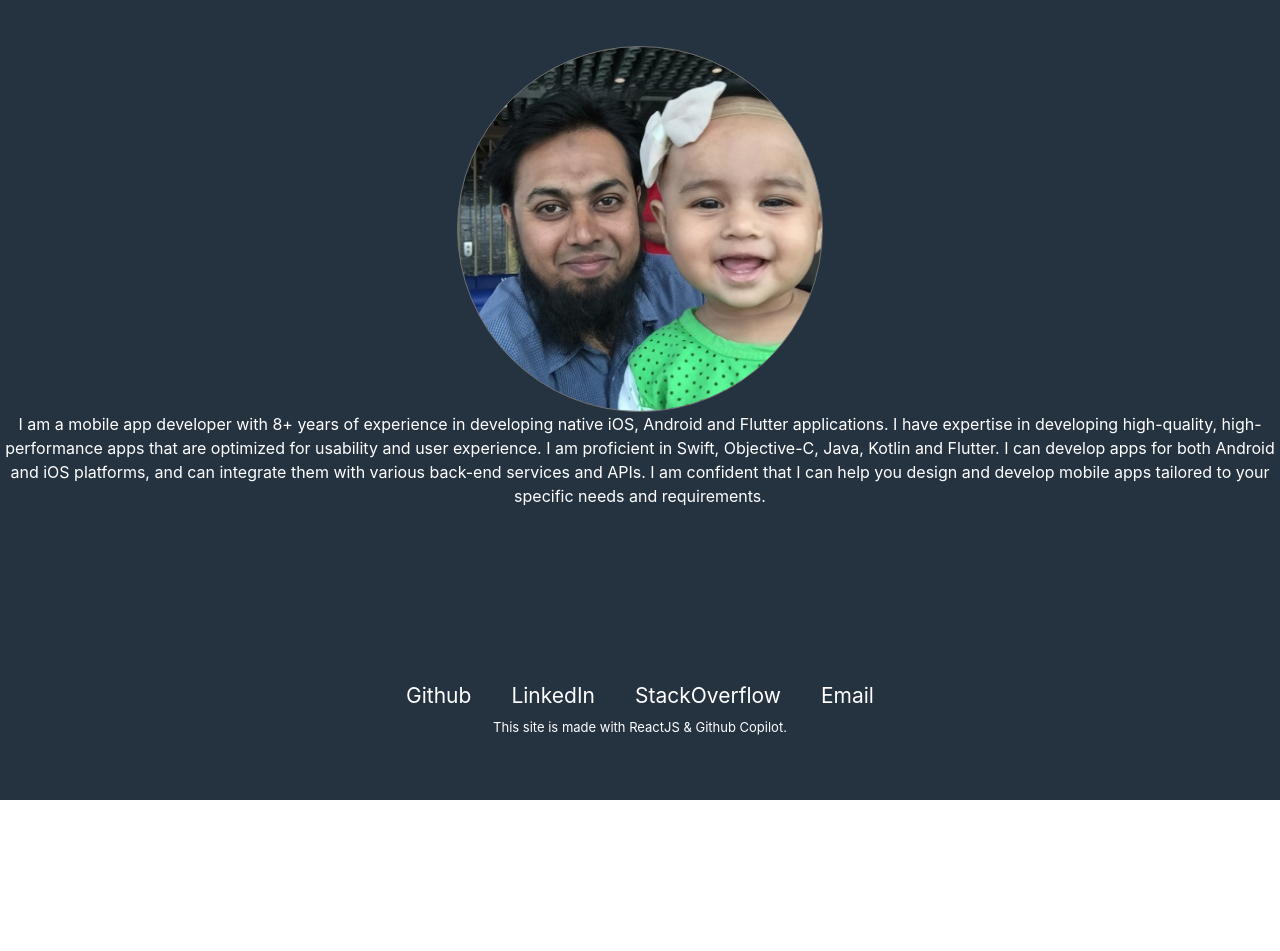
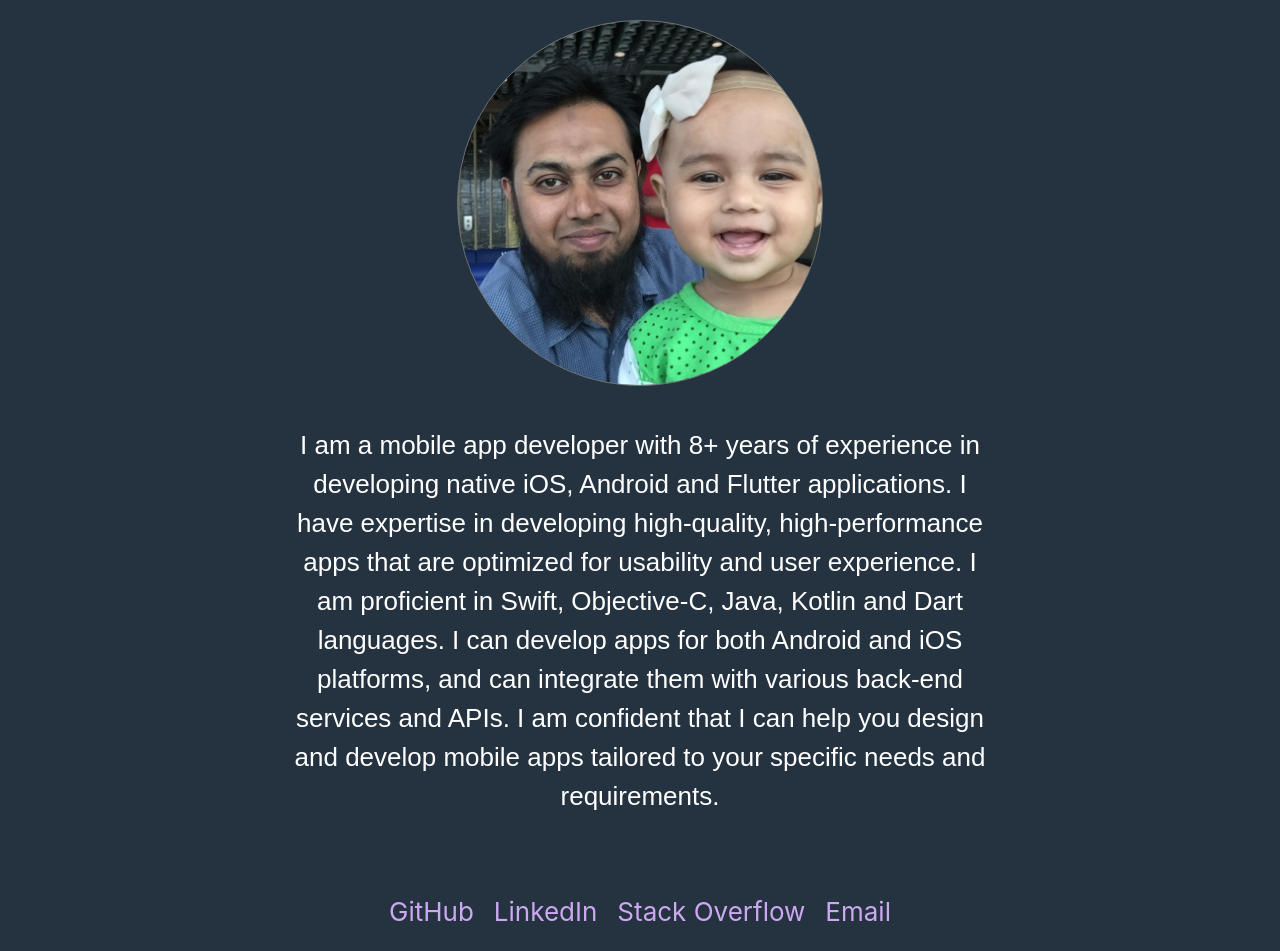
Before and after one commit to momin96/reactJS-nasir-portfolio, a React (Create React App) app: page / in a window 1280 px wide. Before the commit the page ends 800 px from the top, so only its background shows below. Built offline with nearby package versions, Linux system fonts and the light colour scheme.

Commit message:
Separated out each component

```diff
--- a/src/App.css
+++ b/src/App.css
@@ -13,27 +13,13 @@
   color: white;
 }
 
-.footer-links-space {
-  margin-top: 10px;
-  margin-left: 20px;
-  margin-right: 20px;
-  margin-bottom: 10px;
-  font-size: calc(5px + 2vmin);
-  color: white;
-}
-
-.footer-attached-bottom {
-  /* position: fixed; */
-  /* bottom: 0; */
-  padding-top: 150px;
-  align-content: center;
-  padding-bottom: 5px;
-  width: 100%;
-}
-
-.footer-app-info {
-  font-size: calc(5px + 1vmin);
-  color: white;
+#main-container {
+  max-width: 1200px;
+  margin: 0 auto;
+  display: flex;
+  align-items: center;
+  justify-content: center;
+  flex-direction: column;
 }
 
 .name-center-header {
@@ -56,15 +42,3 @@
   margin-bottom: 10px;
 
 }
-
-.profile-pic {
-  max-width: 100%;
-  height: auto;
-  display: block;
-  margin: 0 auto;
-}
-
-.experience {
-  font-size: 1rem;
-  line-height: 1.5rem;
-}
--- a/src/Main.js
+++ b/src/Main.js
@@ -1,44 +1,14 @@
 import React from 'react'
+import Footer from './landing_components/Footer';
+import ProfilePic from './landing_components/ProfilePic'
+import Experience from './landing_components/Experience'
 
 export default function Main() {
     return (
-        <div>
-            {ProfilePic()}
-            {Experience()}
-            {showFooter()}
+        <div id="main-container">
+            {<ProfilePic />}
+            {<Experience />}
+            {<Footer /> }
         </div>
     )
 }
-
-const ProfilePic = () => {
-    return (
-        <img className='profile-pic' src={process.env.PUBLIC_URL + '/assets/images/profilepic.png'} alt='Profile Pic'/>
-    );
-}
-
-const Experience = () => {
-    return (
-        <div className="experience">
-            <p>I am a mobile app developer with 8+ years of experience in developing native iOS, Android and Flutter applications. I have expertise in developing high-quality, high-performance apps that are optimized for usability and user experience. I am proficient in Swift, Objective-C, Java, Kotlin and Flutter. I can develop apps for both Android and iOS platforms, and can integrate them with various back-end services and APIs. I am confident that I can help you design and develop mobile apps tailored to your specific needs and requirements.</p>
-        </div>
-    );
-}
-
-
-// create a react component which shows a footer with links of Github, LinkedIn, StackOverflow, Email & properly provide space between them.
-
-function showFooter() {
-    return (
-        <div>
-            <div className="footer-attached-bottom">
-                <a className="footer-links-space" href="https://github.com/momin96" target="_blank" rel="noreferrer">Github</a>
-                <a className="footer-links-space" href="https://www.linkedin.com/in/nasirahmed-momin-21102872" target="_blank" rel="noreferrer">LinkedIn</a>
-                <a className="footer-links-space" href="https://stackoverflow.com/users/4260623/nasir" target="_blank" rel="noreferrer">StackOverflow</a>
-                <a className="footer-links-space" href="mailto:momin96@gmail.com" target="_blank" rel="noreferrer">Email</a>
-            </div>
-            <p className="footer-app-info">
-                This site is made with ReactJS & Github Copilot.
-            </p>
-        </div>
-    );
-}
--- /dev/null
+++ b/src/landing_components/Experience.css
@@ -0,0 +1,23 @@
+#experience {
+    padding: 20px;
+    margin-bottom: 20px;
+  }
+
+  /* Media Queries */
+  @media only screen and (min-width: 480px) { /* For devices with screen width greater than 480px */
+    #experience {
+        padding: 20px 250px; /* more padding for web browsers */
+    }
+  }
+
+  @media only screen and (max-width: 480px) { /* For devices with screen width less than or equal to 480px */
+    #experience {
+        padding: 20px 20px; /* less padding for mobile browsers */
+    }
+  }
+
+  .experience-text {
+    font-family: Arial, sans-serif;
+    line-height: 1.5;
+    text-align: center;
+  }
--- /dev/null
+++ b/src/landing_components/Experience.js
@@ -0,0 +1,12 @@
+import React from 'react'
+import './Experience.css';
+
+const Experience = () => {
+    return (
+        <div id="experience">
+            <p className='experience-text'>I am a mobile app developer with 8+ years of experience in developing native iOS, Android and Flutter applications. I have expertise in developing high-quality, high-performance apps that are optimized for usability and user experience. I am proficient in Swift, Objective-C, Java, Kotlin and Dart languages. I can develop apps for both Android and iOS platforms, and can integrate them with various back-end services and APIs. I am confident that I can help you design and develop mobile apps tailored to your specific needs and requirements.</p>
+        </div>
+    );
+}
+
+export default Experience;
--- /dev/null
+++ b/src/landing_components/Footer.css
@@ -0,0 +1,35 @@
+.footer {
+    bottom: 10;
+    width: 100%;
+}
+
+.footer-container {
+    max-width: 1200px;
+    margin: 0 auto;
+    padding: 20px;
+    justify-content: space-between;
+    align-items: center; /* added to center the footer container vertically */
+    text-align: center;
+}
+
+@media only screen and (max-width: 480px) { /* For devices with screen width less than or equal to 480px */
+    .footer-container {
+        padding: 5px; /* reduce padding for mobile */
+    }
+    .footer-links {
+        flex-wrap: wrap; /* links will wrap to next line */
+    }
+    .footer-links a {
+        margin: 2px; /* add margin of 5px on all sides for mobile */
+    }
+}
+
+.footer-links {
+    justify-content: center; /* center align the links */
+}
+
+.footer-links a {
+    color: rgb(203, 168, 240);
+    text-decoration: none;
+    margin: 0 10px; /* add margin of 10px on all sides */
+}
--- /dev/null
+++ b/src/landing_components/Footer.js
@@ -0,0 +1,20 @@
+import React from 'react';
+import './Footer.css';
+
+const Footer = () => {
+    return (
+        <footer className='footer'>
+            <div className='footer-container'>
+                <div className='footer-links'>
+                    <a href='https://github.com/momin96' target='_blank' rel='noopener noreferrer'>GitHub</a>
+                    <a href='https://www.linkedin.com/in/nasirahmed-momin-21102872' target='_blank' rel='noopener noreferrer'>LinkedIn</a>
+                    <a href='https://stackoverflow.com/users/4260623/nasir' target='_blank' rel='noopener noreferrer'>Stack Overflow</a>
+                    <a href='mailto:momin96@gmail.com'>Email</a>
+                </div>
+
+            </div>
+        </footer>
+    );
+}
+
+export default Footer;
--- /dev/null
+++ b/src/landing_components/ProfilePic.css
@@ -0,0 +1,13 @@
+.profile-pic {
+  max-width: 100%;
+  height: auto;
+  display: block;
+  margin: 20px auto;
+}
+
+@media only screen and (max-width: 480px) { /* For devices with screen width less than or equal to 480px */
+  .profile-pic {
+      max-width: 50%; /* reduce max-width to 50% for mobile */
+      margin: 10px auto;
+  }
+}
--- /dev/null
+++ b/src/landing_components/ProfilePic.js
@@ -0,0 +1,10 @@
+import React from 'react';
+import './ProfilePic.css'
+
+const ProfilePic = () => {
+    return (
+        <img className='profile-pic' src={process.env.PUBLIC_URL + '/assets/images/profilepic.png'} alt='Profile Pic'/>
+    );
+}
+
+export default ProfilePic;
```
